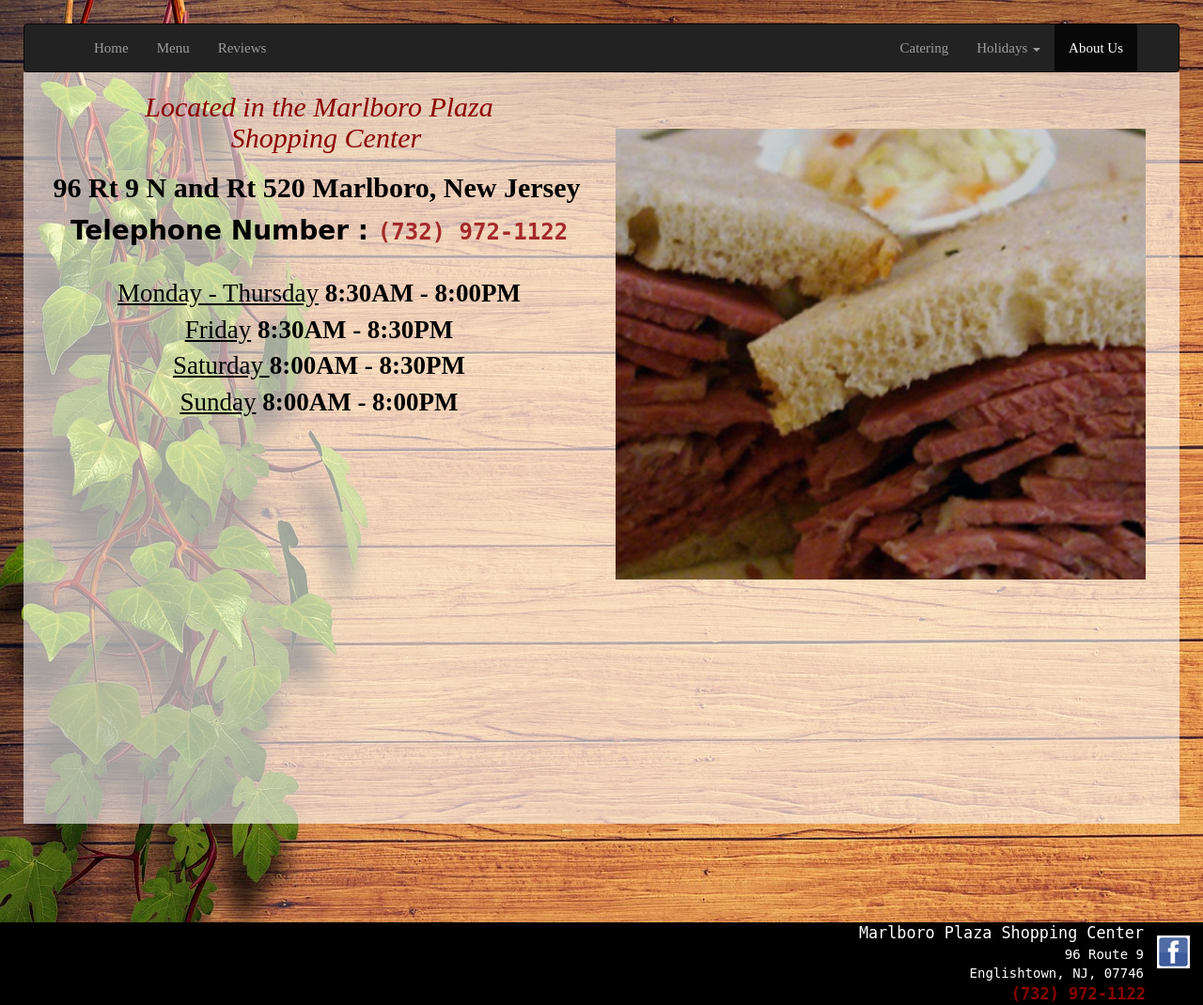
After one commit to whitleyblaine/jerry_harveys, a PHP site: page /aboutUs.html in a window 1280 px wide. The commit adds this page. Shown: the whole page at 94% size. Run offline with PHP 8.4, Linux system fonts and the light colour scheme; some libraries are stand-ins or nearby versions.

Commit message:
adding footer

```diff
--- /dev/null
+++ b/aboutUs.html
@@ -0,0 +1,126 @@
+<html>
+<head>
+  <title>Jerry and Harvey's Jewish Noshery</title>
+  <link href="https://fonts.googleapis.com/css?family=Bree+Serif" rel="stylesheet">
+  <link rel="stylesheet" type="text/css" href="assets/stylesheets/style.css">
+  <link rel="stylesheet" type="text/css" href="assets/stylesheets/carousel.css">
+  <link rel="stylesheet" type="text/css" href="assets/stylesheets/how-it-works.css">
+  <link rel="stylesheet" href="https://maxcdn.bootstrapcdn.com/bootstrap/3.1.0/css/bootstrap.min.css">
+</head>
+<body>
+  <!-- <div id="wrap">
+    <div class="row">
+      <div class="col-md-9">
+        <img src="./assets/images/logo.png" id="logoHome">
+      </div>
+      <div class="col-md-3">
+        <ul class="headerList">
+          <li id="shoppingCenter">Marlboro Plaza Shopping Center</li>
+          <li>96 Route 9</li>
+          <li>Englishtown, NJ, 07746</li>
+          <li><a class="clickToCall" href="tel:7329721122">(732) 972-1122</a></li>
+        </ul>
+      </div>
+    </div> -->
+  <div id="wrap">
+    <div id="main">
+      <nav class="navbar navbar-inverse" role="navigation">
+        <div class="container">
+          <!-- Brand and toggle get grouped for better mobile display -->
+          <div class="navbar-header">
+            <button type="button" class="navbar-toggle" data-toggle="collapse" data-target="#navbar-brand-centered">
+              <span class="sr-only">Toggle navigation</span>
+              <span class="icon-bar"></span>
+              <span class="icon-bar"></span>
+              <span class="icon-bar"></span>
+            </button>
+          </div>
+
+          <!-- Collect the nav links, forms, and other content for toggling -->
+          <div class="collapse navbar-collapse" id="navbar-brand-centered">
+            <ul class="nav navbar-nav">
+              <li><a href="index.html">Home</a></li>
+              <li><a href="menu.html">Menu</a></li>
+              <li><a href="feedback.html">Reviews</a></li>
+            </ul>
+
+            <ul class="nav navbar-nav navbar-right">
+              <li><a href="catering.html">Catering</a></li>
+              <li class="dropdown">
+                <a class="dropdown-toggle" data-toggle="dropdown" href="#">Holidays
+                <span class="caret"></span></a>
+                <ul class="dropdown-menu">
+                  <li><a href="passover.html">Passover</a></li>
+                  <li><a href="rashhashana.html">Rosh Hashanah/ Yom Kippur</a></li>
+                  <li><a href="chanukah.html">Chanukah/ Thanksgiving/ Christmas</a></li>
+                </ul>
+              </li>
+              <li class="active"><a href="aboutUs.html">About Us</a></li>
+            </ul>
+          </div><!-- /.navbar-collapse -->
+        </div><!-- /.container-fluid -->
+      </nav>
+      <div class="row">
+        <div class="mainDiv" style="height: 100%; width: 100%; background: rgba(255, 255, 255, 0.6);">
+          <div class="col-md-6">
+            <div class="contact-info">
+              <h2 id="directions">
+                <em>Located in the Marlboro Plaza <br/>&nbsp; Shopping Center</em>
+              </h2>
+              <h2>
+                <b> 96 Rt 9 N and Rt 520 Marlboro, New Jersey</b>
+              </h2>
+            <span id="phone">Telephone Number : <span class="number"> (732) 972-1122</span></span>
+            <br/>
+            <p id="hours"><u>Monday - Thursday</u> <b>8:30AM - 8:00PM</b><br/> <u>Friday</u> <b>8:30AM - 8:30PM</b><br/> <u>Saturday </u><b>8:00AM - 8:30PM</b><br/> <u>Sunday</u> <b>8:00AM - 8:00PM</b></p>
+            </div>
+          </div>
+
+          <div class="col-md-6">
+            <!-- Carousel -->
+            <div class="carousel fade-carousel slide" data-ride="carousel" data-interval="4000" id="bs-carousel">
+              <!-- Overlay -->
+              <div class="overlay"></div>
+
+              <!-- Indicators -->
+              <!--<ol class="carousel-indicators">
+                <li data-target="#bs-carousel" data-slide-to="0" class="active"></li>
+                <li data-target="#bs-carousel" data-slide-to="1"></li>
+                <li data-target="#bs-carousel" data-slide-to="2"></li>
+              </ol> -->
+
+              <!-- Wrapper for slides -->
+              <div class="carousel-inner">
+                <div class="item slides active">
+                  <div class="slide-1"></div>
+                </div>
+                <div class="item slides">
+                  <div class="slide-2"></div>
+                </div>
+                <div class="item slides">
+                  <div class="slide-3"></div>
+                </div>
+              </div>
+            </div>
+          </div>
+        </div>
+      </div>
+    </div>
+  </div>
+
+    <footer>
+      <a href="https://www.facebook.com/Jerry-Harveys-Deli-1718106888431904/"><img src="assets/images/fbLogo.jpg" id="fbLogo"></a>
+      <ul class="headerList">
+        <li id="shoppingCenter">Marlboro Plaza Shopping Center</li>
+        <li>96 Route 9</li>
+        <li>Englishtown, NJ, 07746</li>
+        <li><a class="clickToCall" href="tel:7329721122">(732) 972-1122</a></li>
+      </ul>
+    </footer>
+
+  <script type="text/javascript" src="https://cdnjs.cloudflare.com/ajax/libs/jquery/3.1.0/jquery.min.js"></script>
+  <script type="text/javascript" src="https://maxcdn.bootstrapcdn.com/bootstrap/3.3.7/js/bootstrap.min.js"></script>
+  <script type="text/javascript" src="./assets/js.js"></script>
+
+</body>
+</html>
--- a/assets/stylesheets/style.css
+++ b/assets/stylesheets/style.css
@@ -9,9 +9,11 @@ body {
 /*header*/
 .headerList {
   list-style: none;
-  font-size: 1.3em;
+  font-size: 1em;
   color: white;
   font-family: 'Space Mono', monospace;
+  text-align: right;
+  padding-right: 10px;
 }
 
 #shoppingCenter {
@@ -110,8 +112,9 @@ You also need to include this conditional style in the <head> of your HTML file
 
 /************************/
 
-#fbLogo img {
-  float: left;
+#fbLogo {
+  float: right;
+  padding: 1em;
 }
 
 /*CONTACT PAGE*/
@@ -136,6 +139,7 @@ You also need to include this conditional style in the <head> of your HTML file
 }
 
 .clickToCall {
+  padding-right: 3em;
   color: darkred;
   font-size: 17px;
   font-weight: bolder;
@@ -257,3 +261,9 @@ text-align:center;
   font-family: 'Reem Kufi', sans-serif;
   margin-bottom:5px;
 }
+
+footer {
+  background: black;
+  position: relative;
+  margin-right: 0;
+}
```
